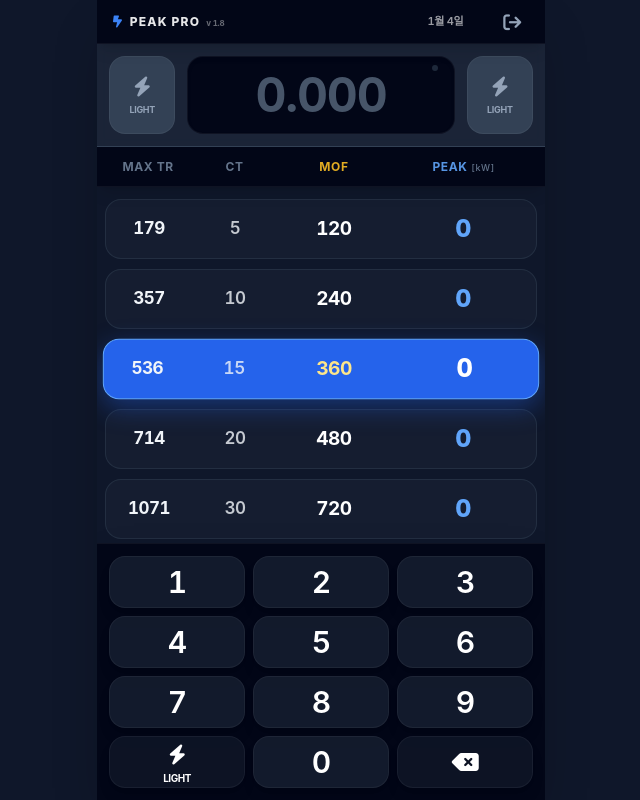
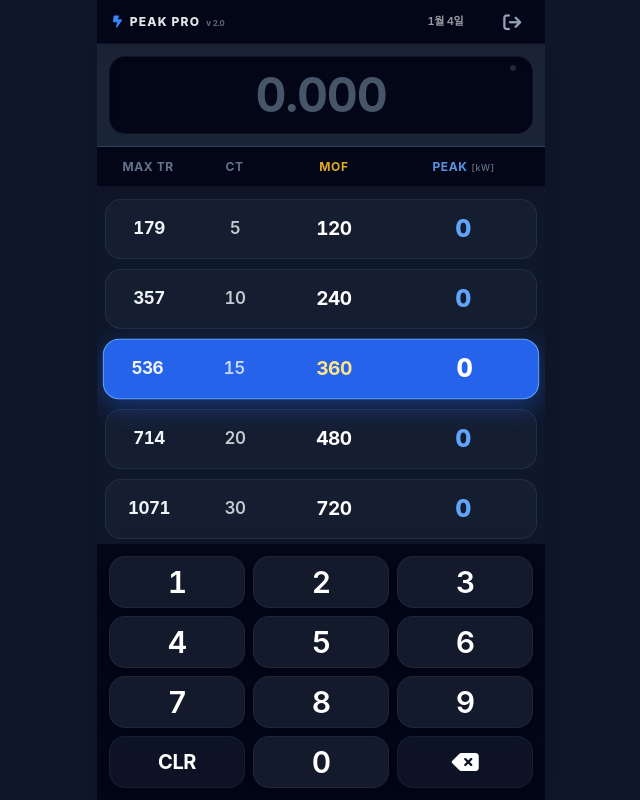
Before and after one commit to y2kjoh23-ux/Peak_cal2, a React (Vite) app: page / in a window 1280 px wide. Shown: the whole page, without its empty margins (319-959 px from the left). Built offline with nearby package versions, Linux system fonts and the light colour scheme; a web font is replaced by a local one.

Commit message:
Add files via upload

```diff
--- a/App.tsx
+++ b/App.tsx
@@ -3,7 +3,7 @@ import React, { useState, useEffect, useRef, useCallback } from 'react';
 import { PowerCalculation, AISSSetting } from './types';
 import { CT_VALUES, PT_RATIO, MAX_TR_MULTIPLIER, AISS_CONFIG_TABLE } from './constants';
 
-const APP_VERSION = "v 1.8";
+const APP_VERSION = "v 2.0";
 
 const App: React.FC = () => {
   const [inputDigits, setInputDigits] = useState<string[]>(() => {
@@ -11,9 +11,6 @@ const App: React.FC = () => {
     return saved ? JSON.parse(saved) : ['0', '0', '0', '0'];
   });
   const [isActive, setIsActive] = useState(false);
-  const [isFlashOn, setIsFlashOn] = useState(false);
-  const [isAndroid] = useState(/Android/i.test(navigator.userAgent));
-  const [hasFlash, setHasFlash] = useState(true);
   const [isScrolling, setIsScrolling] = useState(false);
   const [selectedRowIndex, setSelectedRowIndex] = useState<number>(() => {
     const saved = localStorage.getItem('selected_index');
@@ -21,24 +18,12 @@ const App: React.FC = () => {
   });
   const [aissPopup, setAissPopup] = useState<AISSSetting | null>(null);
   const [lastInputTime, setLastInputTime] = useState(0);
-  const [isCameraInitializing, setIsCameraInitializing] = useState(false);
 
-  const videoRef = useRef<HTMLVideoElement>(null);
-  const videoTrackRef = useRef<MediaStreamTrack | null>(null);
-  const streamRef = useRef<MediaStream | null>(null);
   const timerRef = useRef<number | null>(null);
   const scrollTimerRef = useRef<number | null>(null);
   const backLongPressTimerRef = useRef<number | null>(null);
   const itemLongPressTimerRef = useRef<number | null>(null);
   const scrollContainerRef = useRef<HTMLDivElement>(null);
-
-  const isIOS = /iPad|iPhone|iPod/.test(navigator.userAgent);
-
-  useEffect(() => {
-    return () => {
-      stopCamera();
-    };
-  }, []);
 
   useEffect(() => {
     localStorage.setItem('selected_index', selectedRowIndex.toString());
@@ -63,103 +48,6 @@ const App: React.FC = () => {
     return () => container?.removeEventListener('scroll', handleScroll);
   }, [handleScroll]);
 
-  const stopCamera = () => {
-    if (videoTrackRef.current) {
-      try {
-        videoTrackRef.current.applyConstraints({ advanced: [{ torch: false }] } as any);
-      } catch (e) {}
-      videoTrackRef.current.stop();
-      videoTrackRef.current = null;
-    }
-    if (streamRef.current) {
-      streamRef.current.getTracks().forEach(t => t.stop());
-      streamRef.current = null;
-    }
-    if (videoRef.current) {
-      videoRef.current.srcObject = null;
-    }
-  };
-
-  const initCamera = async (): Promise<MediaStreamTrack | null> => {
-    if (isCameraInitializing) return null;
-    setIsCameraInitializing(true);
-
-    try {
-      // 안드로이드 특성상 매번 새로운 스트림을 요청하는 것이 가장 확실함
-      const stream = await navigator.mediaDevices.getUserMedia({
-        video: {
-          facingMode: 'environment',
-          width: { ideal: 160 },
-          height: { ideal: 120 }
-        }
-      });
-
-      streamRef.current = stream;
-      const track = stream.getVideoTracks()[0];
-
-      if (videoRef.current) {
-        videoRef.current.srcObject = stream;
-        await videoRef.current.play();
-      }
-
-      videoTrackRef.current = track;
-      setIsCameraInitializing(false);
-      return track;
-    } catch (err) {
-      console.error("Camera access failed:", err);
-      setIsCameraInitializing(false);
-      return null;
-    }
-  };
-
-  const toggleFlash = async (state?: boolean) => {
-    const newState = state !== undefined ? state : !isFlashOn;
-
-    if ('vibrate' in navigator) navigator.vibrate(newState ? [40, 20, 40] : 30);
-
-    if (!newState) {
-      setIsFlashOn(false);
-      stopCamera();
-      return;
-    }
-
-    // 켜기 시도 (매번 초기화하여 하드웨어 우선순위 확보)
-    stopCamera();
-    const track = await initCamera();
-
-    if (track) {
-      setIsFlashOn(true);
-
-      // 안드로이드 핵심: 연속해서 3번 제약 조건을 밀어넣어 하드웨어 반응 유도
-      let count = 0;
-      const interval = setInterval(async () => {
-        try {
-          await track.applyConstraints({
-            advanced: [{ torch: true }]
-          } as any);
-          if (count++ > 2) clearInterval(interval);
-        } catch (e) {
-          if (count++ > 2) clearInterval(interval);
-        }
-      }, 200);
-    } else {
-      // 하드웨어 실패 시 스크린 라이트 모드로 전환
-      setIsFlashOn(true);
-    }
-  };
-
-  useEffect(() => {
-    const handleVisibilityChange = () => {
-      if (document.hidden && isFlashOn) {
-        toggleFlash(false);
-      }
-    };
-    document.addEventListener('visibilitychange', handleVisibilityChange);
-    return () => {
-      document.removeEventListener('visibilitychange', handleVisibilityChange);
-    };
-  }, [isFlashOn]);
-
   const resetTimer = () => {
     if (timerRef.current) window.clearTimeout(timerRef.current);
     setIsActive(true);
@@ -170,15 +58,11 @@ const App: React.FC = () => {
     resetTimer();
     if ('vibrate' in navigator) navigator.vibrate(12);
 
-    if (key === 'FLASH') {
-      toggleFlash();
-      return;
-    }
     if (key === 'BACK') {
       setInputDigits(prev => ['0', prev[0], prev[1], prev[2]]);
       return;
     }
-    if (key === 'CLEAR_ALL') {
+    if (key === 'CLR') {
       setInputDigits(['0', '0', '0', '0']);
       if ('vibrate' in navigator) navigator.vibrate([50, 30, 50]);
       return;
@@ -191,7 +75,7 @@ const App: React.FC = () => {
 
   const onBackStart = () => {
     backLongPressTimerRef.current = window.setTimeout(() => {
-      handleKeyPress('CLEAR_ALL');
+      handleKeyPress('CLR');
       backLongPressTimerRef.current = null;
     }, 600);
   };
@@ -269,39 +153,8 @@ const App: React.FC = () => {
     );
   };
 
-  const renderFlashButton = (isTop: boolean) => {
-    const shouldShow = isAndroid || hasFlash;
-    if (isTop && !shouldShow) return null;
-
-    return (
-      <button
-        onClick={() => toggleFlash()}
-        className={`relative rounded-2xl flex flex-col items-center justify-center transition-all active:scale-95 border border-white/5 ${isTop ? 'flex-1' : ''} ${isFlashOn ? 'bg-amber-500 text-slate-950 shadow-[0_4px_20px_rgba(245,158,11,0.4)]' : 'bg-slate-700 text-slate-400'}`}
-      >
-        {isFlashOn && (
-          <div className="absolute top-1.5 right-1.5 w-2.5 h-2.5 bg-blue-500 rounded-full shadow-[0_0_12px_rgba(59,130,246,0.9)] animate-pulse z-10"></div>
-        )}
-        <i className={`fa-solid ${isFlashOn ? 'fa-lightbulb' : 'fa-bolt'} text-xl transition-transform`}></i>
-        <span className="text-[9px] font-bold mt-0.5 uppercase">LIGHT</span>
-      </button>
-    );
-  };
-
   return (
     <div className="flex flex-col h-screen bg-slate-900 text-slate-100 max-w-md mx-auto shadow-2xl overflow-hidden select-none relative">
-
-      {/* 하드웨어 싱크용 비디오 */}
-      <video ref={videoRef} playsInline muted style={{ position: 'absolute', width: '2px', height: '2px', opacity: 0 }} />
-
-      {/* 조명 모드 백업: 플래시가 안 켜져도 화면 조명을 통해 계량기를 비출 수 있게 함 */}
-      {isFlashOn && (
-        <div className="fixed inset-0 z-[100] bg-white animate-in fade-in duration-500 flex flex-col items-center justify-center cursor-pointer" onClick={() => toggleFlash(false)}>
-          <div className="flex flex-col items-center scale-110">
-            <i className="fa-solid fa-lightbulb text-slate-200 text-8xl animate-pulse"></i>
-            <div className="mt-12 px-10 py-5 border-4 border-slate-100 text-slate-400 rounded-full text-lg font-black tracking-[0.2em] uppercase">TAP TO CLOSE</div>
-          </div>
-        </div>
-      )}
 
       <header className="h-[44px] flex items-center justify-between pl-4 pr-0 bg-slate-950 text-white z-20 border-b border-white/5 shadow-lg">
         <div className="flex items-center gap-2">
@@ -322,19 +175,15 @@ const App: React.FC = () => {
         </div>
       </header>
 
-      {/* 입력창 높이 78px 고정 */}
+      {/* 입력창 높이 78px 고정 - 플래시 버튼 제거 및 레이아웃 최적화 */}
       <div className="p-3 bg-slate-800/80 backdrop-blur-sm border-b border-slate-700 shadow-xl relative z-10">
-        <div className="h-[78px] flex items-stretch gap-3">
-          {renderFlashButton(true)}
-
-          <div className="flex-[4] bg-slate-950 rounded-2xl p-1 flex flex-col items-center justify-center shadow-inner relative overflow-hidden border border-white/5">
+        <div className="h-[78px] flex items-stretch">
+          <div className="flex-1 bg-slate-950 rounded-2xl p-1 flex flex-col items-center justify-center shadow-inner relative overflow-hidden border border-white/5">
             <span key={lastInputTime} className={`text-5xl font-bold tracking-tight transition-all duration-300 tabular digit-animate ${isActive ? 'text-white' : 'text-slate-600'}`}>
               {displayValue}
             </span>
             <div className={`absolute top-2 right-4 w-1.5 h-1.5 rounded-full transition-colors duration-500 ${isActive ? 'bg-blue-500 animate-pulse' : 'bg-slate-800'}`}></div>
           </div>
-
-          {renderFlashButton(true)}
         </div>
       </div>
 
@@ -371,24 +220,16 @@ const App: React.FC = () => {
         </div>
       </div>
 
-      {/* 키패드 버튼 높이 52px 고정 */}
+      {/* 키패드 버튼 높이 52px 고정 - CLR 버튼 원복 */}
       <div className="bg-slate-950 p-3 pb-safe grid grid-cols-3 gap-2 border-t border-white/5 shadow-2xl">
         {['1', '2', '3', '4', '5', '6', '7', '8', '9'].map(num => (
           <KeypadButton key={num} label={num} isNumber onClick={() => handleKeyPress(num)} />
         ))}
 
         <KeypadButton
-          label={
-            <div className="flex flex-col items-center justify-center w-full h-full relative">
-              {isFlashOn && (
-                <div className="absolute top-1.5 right-1.5 w-2.5 h-2.5 bg-blue-500 rounded-full shadow-[0_0_12px_rgba(59,130,246,0.9)] animate-pulse z-10"></div>
-              )}
-              <i className={`fa-solid ${isFlashOn ? 'fa-lightbulb' : 'fa-bolt'} text-xl transition-transform ${isFlashOn ? 'scale-110' : ''}`}></i>
-              <span className="text-[10px] font-bold mt-1 leading-none uppercase">LIGHT</span>
-            </div>
-          }
-          onClick={() => handleKeyPress('FLASH')}
-          className={`${isFlashOn ? 'text-slate-950 !bg-amber-500 !border-amber-400 shadow-[0_4px_20px_rgba(245,158,11,0.5)]' : 'text-amber-500/80 !bg-slate-800/40 !border-white/5'}`}
+          label={<span className="text-xl font-bold">CLR</span>}
+          onClick={() => handleKeyPress('CLR')}
+          className="text-amber-500 !bg-slate-800/40 !border-white/5"
         />
 
         <KeypadButton label="0" isNumber onClick={() => handleKeyPress('0')} />
--- a/package.json
+++ b/package.json
@@ -1,5 +1,5 @@
 {
-  "name": "다른-피크-계산기-v1.8",
+  "name": "다른-피크-계산기-v2.0",
   "private": true,
   "version": "0.0.0",
   "type": "module",
```
Also changed, not shown: metadata.json (+3 -6 lines).
